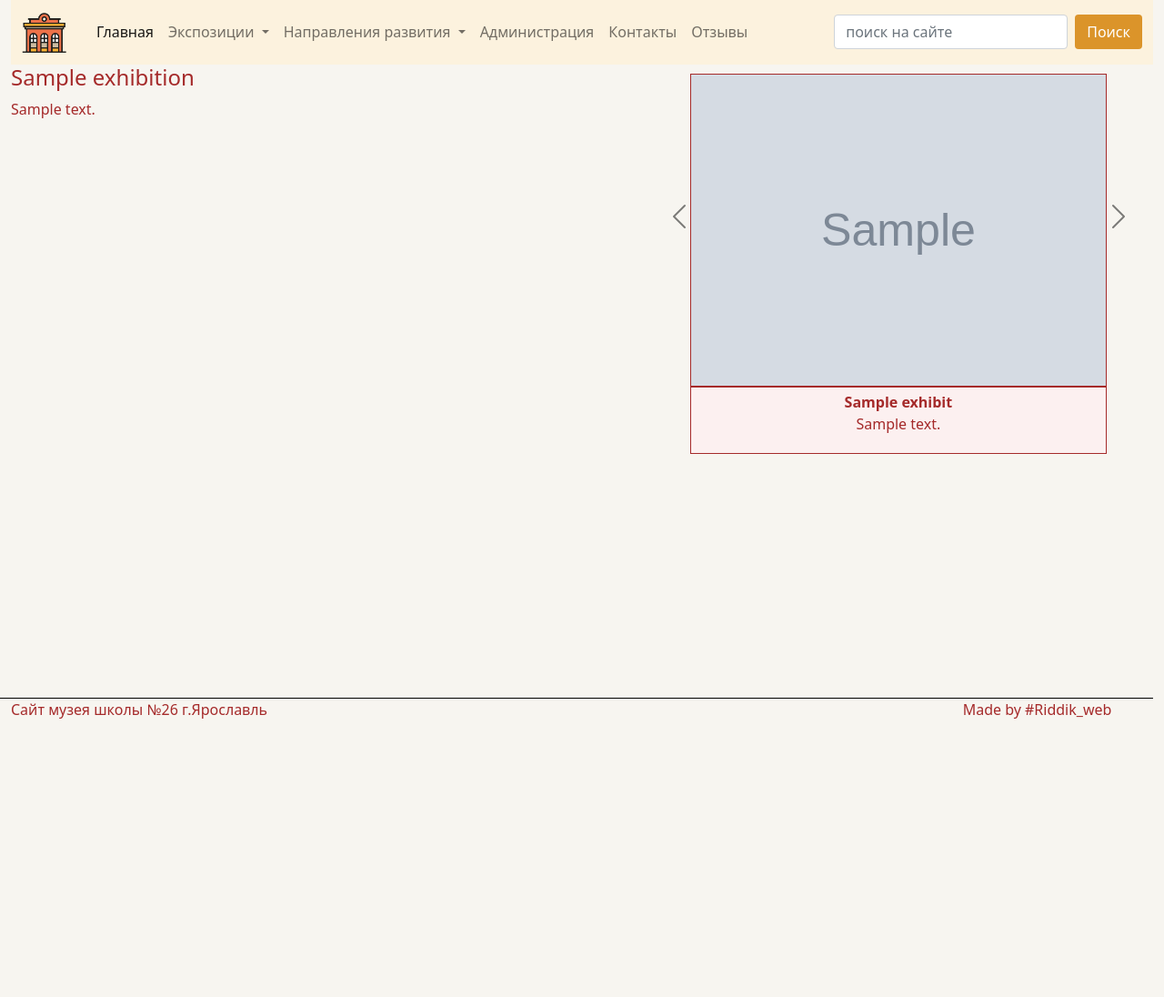
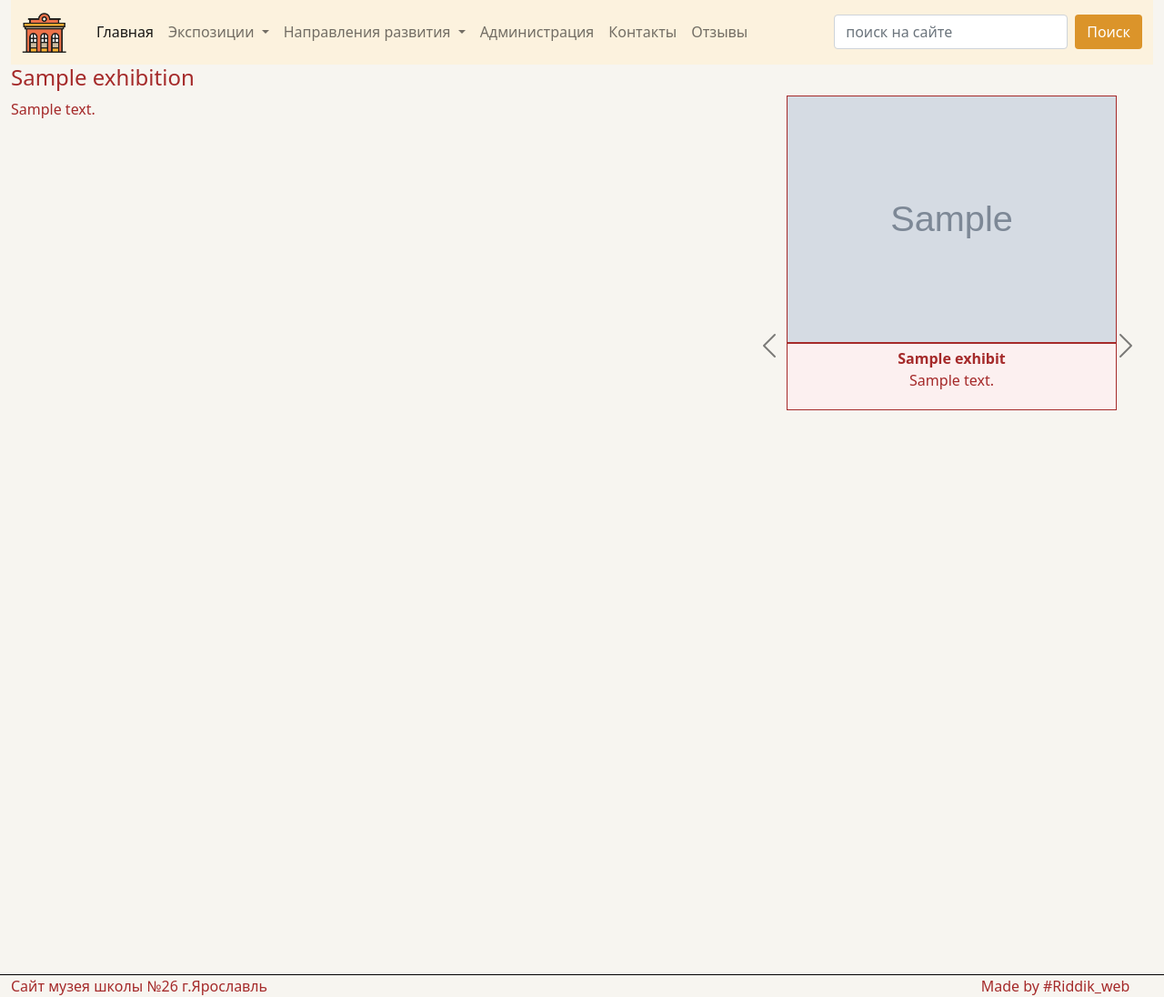
Before and after one commit to Riddik1993/museumSite, a Django app: page /exhibition/1 in a window 1280 px wide. Shown: the whole page at 91% size. Before the commit the page ends 790 px from the top, so only its background shows below. Run offline with Django 3.2, Linux system fonts and the light colour scheme; tables that the repository leaves empty hold one stand-in row (values such as "Sample post"); grey boxes marked "Sample" are stand-in pictures; parts of the project's set-up code (start-up, migrations or seed data) failed here and were passed over; some libraries are stand-ins or nearby versions.

Commit message:
поправлено отображение экспонатов на выставке на мобильном

```diff
--- a/static/css/styles.css
+++ b/static/css/styles.css
@@ -319,4 +319,9 @@ iframe {
   margin-top:10px;
 }
 
+.exh_desc
+{
+max-height:350px;
+overflow: auto;
+
 }
--- a/templates/main/exhibition.html
+++ b/templates/main/exhibition.html
@@ -20,15 +20,9 @@ $(document).ready(function(){
 
   <div class="row main_space" >
 
-      <div class="col-sm-12 col-md-7 col-md-7">
-          <h4> {{exhibition.name}}</h4>
-            {{exhibition.description|linebreaks}}
 
-
-
-      </div>
-
-        <div class="col-md-5 col-lg-5 col-sm-9">
+        <div class="col-sm-12 col-lg-4 col-md-4 order-md-last order-lg-last">
+          <br/>
                     {% if exh_list %}
                             <div id="carouselCaptions" class="carousel carousel-dark slide" data-ride="carousel" >
                                     <ol class="carousel-indicators d-none">
@@ -38,9 +32,10 @@ $(document).ready(function(){
                                     </ol>
                                 <div class="carousel-inner">
                                         {% for exp in exh_list %}
-                                            <div class="carousel-item" >
-                                                    <img src="{{exp.get_photo_url.image.url}}" id={{exp.id}}  width="90%" class="d-block modal_launch" alt="...">
-
+                                            <div class="carousel-item" style="max-height:500px;min-height:500px;">
+                                                    <div style="max-height:400px;overflow:auto;">
+                                                      <img src="{{exp.get_photo_url.image.url}}" id={{exp.id}}  width="90%" class="d-block modal_launch" alt="...">
+                                                    </div>
                                                     <div class='exp_title' >
                                                       <b id={{exp.id}}>{{exp.name}}</b>
                                                       <p>{{exp.short_description}}</p>
@@ -49,11 +44,11 @@ $(document).ready(function(){
 
                                         {% endfor %}
                                 </div>
-                                <a class="carousel-control-prev" style="top:-25%;" href="#carouselCaptions" role="button" data-slide="prev">
+                                <a class="carousel-control-prev"  href="#carouselCaptions" role="button" data-slide="prev">
                                     <span class="carousel-control-prev-icon"   aria-hidden="true"></span>
                                     <span class="visually-hidden">Previous</span>
                                 </a>
-                                <a class="carousel-control-next" style="top:-25%;" href="#carouselCaptions" role="button" data-slide="next">
+                                <a class="carousel-control-next"  href="#carouselCaptions" role="button" data-slide="next">
                                     <span class="carousel-control-next-icon" aria-hidden="true"></span>
                                     <span class="visually-hidden">Next</span>
                                 </a>
@@ -64,6 +59,13 @@ $(document).ready(function(){
                       <p>В ближайшее время здесь появятся все экспонаты  по данной выставке </p>
                       </div>
                       {% endif %}
+          </div>
+
+                <div class="col-sm-12 col-lg-8 col-md-8 order-lg-3 exh_desc" >
+                    <h4> {{exhibition.name}}</h4>
+                     {{exhibition.description|linebreaks}}
+
+                </div>
 
 
       </div>
```
